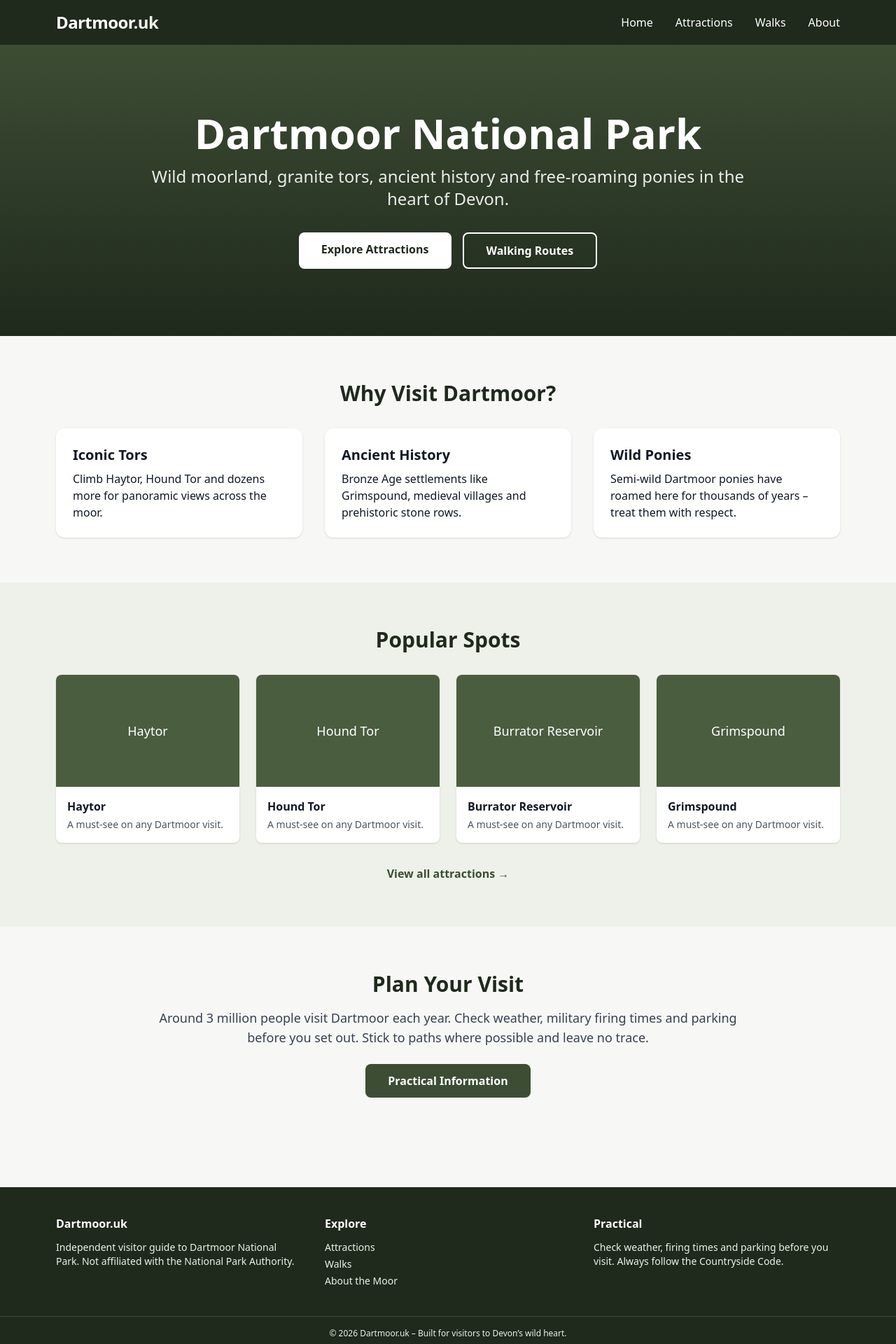
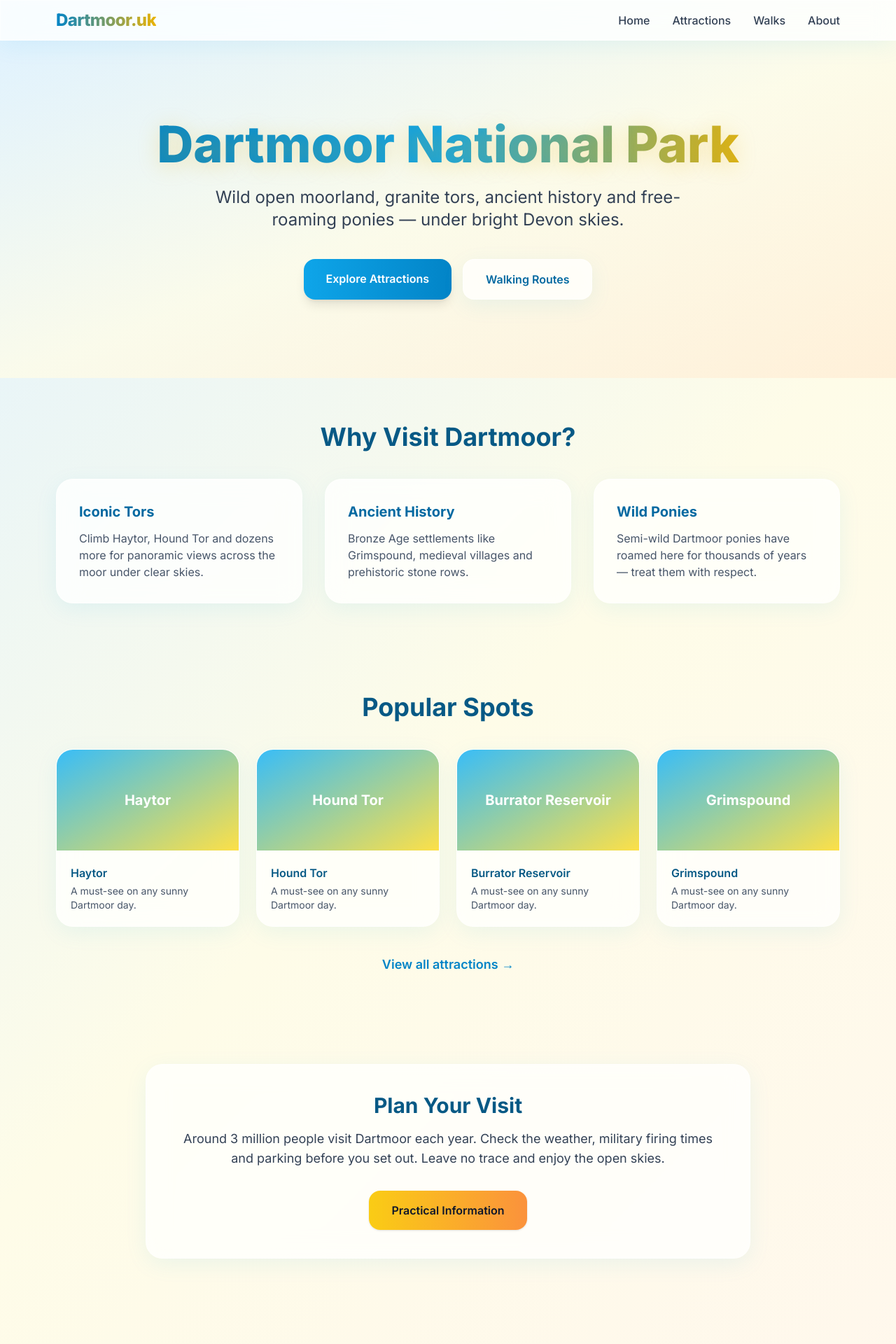
Before and after one commit to walesai/dartmoor-uk, a Next.js app: page / in a window 1280 px wide. Shown: the top 1920 px of the page at 70% size. Built offline with nearby package versions, Linux system fonts and the light colour scheme.

Commit message:
Bright sunny redesign inspired by weather.wales: sky-to-warm gradients, glass cards, vibrant outdoor palette

```diff
--- a/app/about/page.js
+++ b/app/about/page.js
@@ -6,13 +6,13 @@ export const metadata = {
 export default function About() {
   return (
     <div className="max-w-4xl mx-auto px-4 py-12">
-      <h1 className="text-4xl font-bold text-moor-900 mb-6">About Dartmoor</h1>
+      <h1 className="text-4xl md:text-5xl font-extrabold bg-gradient-to-r from-sky-600 to-sun-500 bg-clip-text text-transparent mb-6">About Dartmoor</h1>
 
-      <div className="prose prose-lg max-w-none">
-        <p>Dartmoor National Park covers 954 km² (368 square miles) of southern Devon. Designated in 1951, it is the largest open space in southern England and features the highest upland in the region.</p>
+      <div className="glass rounded-3xl p-8 md:p-10 space-y-6 text-slate-700">
+        <p className="text-lg">Dartmoor National Park covers 954 km² (368 square miles) of southern Devon. Designated in 1951, it is the largest open space in southern England and features the highest upland in the region.</p>
 
-        <h2>Key Facts</h2>
-        <ul>
+        <h2 className="text-2xl font-bold text-sky-700">Key Facts</h2>
+        <ul className="list-disc pl-5 space-y-1">
           <li>Highest point: High Willhays at 621 m (2,039 ft)</li>
           <li>Around 34,500 people live within the park</li>
           <li>Approximately 90% of the land is used for farming</li>
@@ -20,14 +20,14 @@ export default function About() {
           <li>Visitor numbers typically around 3 million per year with significant economic contribution</li>
         </ul>
 
-        <h2>Practical Information</h2>
-        <p>The official National Park Authority website is dartmoor.gov.uk – use it for the latest on parking, visitor centres, camping maps and conservation work.</p>
+        <h2 className="text-2xl font-bold text-sky-700">Practical Information</h2>
+        <p>The official National Park Authority website is dartmoor.gov.uk — use it for the latest on parking, visitor centres, camping maps and conservation work.</p>
         <p>This site (Dartmoor.uk) is an independent guide aimed at helping visitors plan trips, discover attractions and understand the landscape.</p>
 
-        <h2>Getting There</h2>
+        <h2 className="text-2xl font-bold text-sky-700">Getting There</h2>
         <p>Dartmoor is easily reached from Exeter (about 30–40 minutes) and Plymouth. The A30 and A38 provide main access. Public transport options exist but a car is most convenient for exploring remote areas.</p>
 
-        <h2>Countryside Code</h2>
+        <h2 className="text-2xl font-bold text-sky-700">Countryside Code</h2>
         <p>Respect the environment, close gates, keep dogs under control, take litter home and leave no trace. The moor is a working landscape of farms, commons and conservation areas.</p>
       </div>
     </div>
--- a/app/globals.css
+++ b/app/globals.css
@@ -3,5 +3,25 @@
 @tailwind utilities;
 
 body {
-  @apply bg-moor-50 text-gray-900;
+  @apply bg-sunny text-slate-800 min-h-screen;
+  font-family: 'Inter', system-ui, sans-serif;
 }
+
+.glass {
+  background: rgba(255, 255, 255, 0.82);
+  backdrop-filter: blur(16px) saturate(180%);
+  border: 1px solid rgba(255, 255, 255, 0.5);
+  box-shadow: 0 8px 32px rgba(14, 165, 233, 0.08);
+}
+
+.card-hover {
+  transition: all 0.25s ease;
+}
+.card-hover:hover {
+  transform: translateY(-4px);
+  box-shadow: 0 16px 40px -8px rgba(14, 165, 233, 0.18);
+}
+
+.hero-glow {
+  text-shadow: 0 4px 30px rgba(234, 179, 8, 0.25);
+}
--- a/app/layout.js
+++ b/app/layout.js
@@ -4,12 +4,15 @@ import Footer from '../components/Footer';
 
 export const metadata = {
   title: 'Dartmoor.uk | Explore Dartmoor National Park',
-  description: 'Visitor guide to Dartmoor National Park – walks, attractions, history, practical information and the best of the moor.',
+  description: 'Bright visitor guide to Dartmoor National Park – walks, attractions, history and the best of the moor.',
 };
 
 export default function RootLayout({ children }) {
   return (
     <html lang="en">
+      <head>
+        <link href="https://fonts.googleapis.com/css2?family=Inter:wght@400;500;600;700;800&display=swap" rel="stylesheet" />
+      </head>
       <body>
         <Header />
         <main className="min-h-screen">{children}</main>
--- a/app/page.js
+++ b/app/page.js
@@ -3,59 +3,72 @@ import Link from 'next/link';
 export default function Home() {
   return (
     <div>
-      <section className="relative bg-gradient-to-b from-moor-700 to-moor-900 text-white py-24 px-4 text-center">
-        <div className="max-w-4xl mx-auto">
-          <h1 className="text-5xl md:text-6xl font-bold mb-4">Dartmoor National Park</h1>
-          <p className="text-xl md:text-2xl mb-8 opacity-90">Wild moorland, granite tors, ancient history and free-roaming ponies in the heart of Devon.</p>
+      <section className="relative py-28 px-4 text-center overflow-hidden">
+        <div className="absolute inset-0 bg-gradient-to-br from-sky-100 via-sun-50 to-warm-100 opacity-80" />
+        <div className="relative max-w-4xl mx-auto">
+          <h1 className="text-5xl md:text-7xl font-extrabold mb-6 hero-glow bg-gradient-to-r from-sky-600 via-sky-500 to-sun-500 bg-clip-text text-transparent">
+            Dartmoor National Park
+          </h1>
+          <p className="text-xl md:text-2xl mb-10 text-slate-700 max-w-2xl mx-auto">
+            Wild open moorland, granite tors, ancient history and free-roaming ponies — under bright Devon skies.
+          </p>
           <div className="flex flex-col sm:flex-row gap-4 justify-center">
-            <Link href="/attractions" className="bg-white text-moor-900 px-8 py-3 rounded-lg font-semibold hover:bg-moor-50">Explore Attractions</Link>
-            <Link href="/walks" className="border-2 border-white px-8 py-3 rounded-lg font-semibold hover:bg-white hover:text-moor-900">Walking Routes</Link>
+            <Link href="/attractions" className="bg-gradient-to-r from-sky-500 to-sky-600 text-white px-8 py-4 rounded-2xl font-semibold shadow-lg hover:shadow-xl hover:scale-105 transition">
+              Explore Attractions
+            </Link>
+            <Link href="/walks" className="glass px-8 py-4 rounded-2xl font-semibold text-sky-700 hover:bg-white/90 transition">
+              Walking Routes
+            </Link>
           </div>
         </div>
       </section>
 
       <section className="max-w-6xl mx-auto px-4 py-16">
-        <h2 className="text-3xl font-bold text-moor-900 mb-8 text-center">Why Visit Dartmoor?</h2>
+        <h2 className="text-3xl md:text-4xl font-bold text-sky-800 mb-10 text-center">Why Visit Dartmoor?</h2>
         <div className="grid md:grid-cols-3 gap-8">
-          <div className="bg-white p-6 rounded-xl shadow">
-            <h3 className="text-xl font-semibold mb-2">Iconic Tors</h3>
-            <p>Climb Haytor, Hound Tor and dozens more for panoramic views across the moor.</p>
-          </div>
-          <div className="bg-white p-6 rounded-xl shadow">
-            <h3 className="text-xl font-semibold mb-2">Ancient History</h3>
-            <p>Bronze Age settlements like Grimspound, medieval villages and prehistoric stone rows.</p>
-          </div>
-          <div className="bg-white p-6 rounded-xl shadow">
-            <h3 className="text-xl font-semibold mb-2">Wild Ponies</h3>
-            <p>Semi-wild Dartmoor ponies have roamed here for thousands of years – treat them with respect.</p>
-          </div>
+          {[
+            { title: 'Iconic Tors', text: 'Climb Haytor, Hound Tor and dozens more for panoramic views across the moor under clear skies.' },
+            { title: 'Ancient History', text: 'Bronze Age settlements like Grimspound, medieval villages and prehistoric stone rows.' },
+            { title: 'Wild Ponies', text: 'Semi-wild Dartmoor ponies have roamed here for thousands of years — treat them with respect.' },
+          ].map((item) => (
+            <div key={item.title} className="glass rounded-3xl p-8 card-hover">
+              <h3 className="text-xl font-bold text-sky-700 mb-3">{item.title}</h3>
+              <p className="text-slate-600">{item.text}</p>
+            </div>
+          ))}
         </div>
       </section>
 
-      <section className="bg-moor-100 py-16">
+      <section className="py-16">
         <div className="max-w-6xl mx-auto px-4">
-          <h2 className="text-3xl font-bold text-moor-900 mb-8 text-center">Popular Spots</h2>
+          <h2 className="text-3xl md:text-4xl font-bold text-sky-800 mb-10 text-center">Popular Spots</h2>
           <div className="grid md:grid-cols-2 lg:grid-cols-4 gap-6">
-            {["Haytor", "Hound Tor", "Burrator Reservoir", "Grimspound"].map((spot) => (
-              <div key={spot} className="bg-white rounded-lg overflow-hidden shadow hover:shadow-lg transition">
-                <div className="h-40 bg-moor-600 flex items-center justify-center text-white text-lg font-medium">{spot}</div>
-                <div className="p-4">
-                  <h3 className="font-semibold">{spot}</h3>
-                  <p className="text-sm text-gray-600 mt-1">A must-see on any Dartmoor visit.</p>
+            {['Haytor', 'Hound Tor', 'Burrator Reservoir', 'Grimspound'].map((spot) => (
+              <div key={spot} className="glass rounded-3xl overflow-hidden card-hover">
+                <div className="h-36 bg-gradient-to-br from-sky-400 to-sun-300 flex items-center justify-center text-white text-xl font-bold">
+                  {spot}
+                </div>
+                <div className="p-5">
+                  <h3 className="font-semibold text-sky-800">{spot}</h3>
+                  <p className="text-sm text-slate-600 mt-1">A must-see on any sunny Dartmoor day.</p>
                 </div>
               </div>
             ))}
           </div>
-          <div className="text-center mt-8">
-            <Link href="/attractions" className="text-moor-700 font-semibold hover:underline">View all attractions →</Link>
+          <div className="text-center mt-10">
+            <Link href="/attractions" className="text-sky-600 font-semibold hover:underline text-lg">View all attractions →</Link>
           </div>
         </div>
       </section>
 
       <section className="max-w-4xl mx-auto px-4 py-16 text-center">
-        <h2 className="text-3xl font-bold text-moor-900 mb-4">Plan Your Visit</h2>
-        <p className="text-lg text-gray-700 mb-6">Around 3 million people visit Dartmoor each year. Check weather, military firing times and parking before you set out. Stick to paths where possible and leave no trace.</p>
-        <Link href="/about" className="inline-block bg-moor-700 text-white px-8 py-3 rounded-lg font-semibold hover:bg-moor-900">Practical Information</Link>
+        <div className="glass rounded-3xl p-10">
+          <h2 className="text-3xl font-bold text-sky-800 mb-4">Plan Your Visit</h2>
+          <p className="text-lg text-slate-700 mb-8">Around 3 million people visit Dartmoor each year. Check the weather, military firing times and parking before you set out. Leave no trace and enjoy the open skies.</p>
+          <Link href="/about" className="inline-block bg-gradient-to-r from-sun-400 to-warm-400 text-slate-900 px-8 py-4 rounded-2xl font-semibold shadow hover:shadow-lg transition">
+            Practical Information
+          </Link>
+        </div>
       </section>
     </div>
   );
--- a/components/Footer.js
+++ b/components/Footer.js
@@ -2,27 +2,27 @@ import Link from 'next/link';
 
 export default function Footer() {
   return (
-    <footer className="bg-moor-900 text-moor-100 mt-16">
-      <div className="max-w-6xl mx-auto px-4 py-10 grid md:grid-cols-3 gap-8">
+    <footer className="mt-20 border-t border-sky-100">
+      <div className="max-w-6xl mx-auto px-4 py-10 grid md:grid-cols-3 gap-8 text-slate-700">
         <div>
-          <h3 className="font-semibold text-white mb-3">Dartmoor.uk</h3>
-          <p className="text-sm">Independent visitor guide to Dartmoor National Park. Not affiliated with the National Park Authority.</p>
+          <h3 className="font-bold text-sky-700 mb-3">Dartmoor.uk</h3>
+          <p className="text-sm">Bright independent visitor guide to Dartmoor National Park. Not affiliated with the National Park Authority.</p>
         </div>
         <div>
-          <h3 className="font-semibold text-white mb-3">Explore</h3>
+          <h3 className="font-bold text-sky-700 mb-3">Explore</h3>
           <ul className="space-y-1 text-sm">
-            <li><Link href="/attractions" className="hover:underline">Attractions</Link></li>
-            <li><Link href="/walks" className="hover:underline">Walks</Link></li>
-            <li><Link href="/about" className="hover:underline">About the Moor</Link></li>
+            <li><Link href="/attractions" className="hover:text-sky-600">Attractions</Link></li>
+            <li><Link href="/walks" className="hover:text-sky-600">Walks</Link></li>
+            <li><Link href="/about" className="hover:text-sky-600">About the Moor</Link></li>
           </ul>
         </div>
         <div>
-          <h3 className="font-semibold text-white mb-3">Practical</h3>
-          <p className="text-sm">Check weather, firing times and parking before you visit. Always follow the Countryside Code.</p>
+          <h3 className="font-bold text-sky-700 mb-3">Visit</h3>
+          <p className="text-sm">Check weather, firing times and parking. Leave no trace and enjoy the moor.</p>
         </div>
       </div>
-      <div className="border-t border-moor-700 text-center text-xs py-4">
-        © {new Date().getFullYear()} Dartmoor.uk – Built for visitors to Devon’s wild heart.
+      <div className="text-center text-xs text-slate-500 py-4">
+        © {new Date().getFullYear()} Dartmoor.uk – Made for sunny days on the moor ☀️
       </div>
     </footer>
   );
--- a/components/Header.js
+++ b/components/Header.js
@@ -7,28 +7,27 @@ export default function Header() {
   const [open, setOpen] = useState(false);
 
   return (
-    <header className="bg-moor-900 text-white shadow-lg">
-      <div className="max-w-6xl mx-auto px-4 py-4 flex items-center justify-between">
-        <Link href="/" className="text-2xl font-bold tracking-tight">
-          Dartmoor<span className="text-moor-100">.uk</span>
+    <header className="glass sticky top-0 z-50">
+      <div className="max-w-6xl mx-auto px-4 py-3 flex items-center justify-between">
+        <Link href="/" className="text-2xl font-extrabold tracking-tight bg-gradient-to-r from-sky-600 to-sun-500 bg-clip-text text-transparent">
+          Dartmoor.uk
         </Link>
-        <nav className="hidden md:flex space-x-8">
-          <Link href="/" className="hover:text-moor-100">Home</Link>
-          <Link href="/attractions" className="hover:text-moor-100">Attractions</Link>
-          <Link href="/walks" className="hover:text-moor-100">Walks</Link>
-          <Link href="/about" className="hover:text-moor-100">About</Link>
+        <nav className="hidden md:flex space-x-8 font-medium text-slate-700">
+          <Link href="/" className="hover:text-sky-600 transition">Home</Link>
+          <Link href="/attractions" className="hover:text-sky-600 transition">Attractions</Link>
+          <Link href="/walks" className="hover:text-sky-600 transition">Walks</Link>
+          <Link href="/about" className="hover:text-sky-600 transition">About</Link>
         </nav>
-        <button className="md:hidden" onClick={() => setOpen(!open)}>
-          <span className="sr-only">Menu</span>
+        <button className="md:hidden text-2xl text-sky-700" onClick={() => setOpen(!open)}>
           ☰
         </button>
       </div>
       {open && (
-        <div className="md:hidden bg-moor-700 px-4 py-3 space-y-2">
-          <Link href="/" className="block" onClick={() => setOpen(false)}>Home</Link>
-          <Link href="/attractions" className="block" onClick={() => setOpen(false)}>Attractions</Link>
-          <Link href="/walks" className="block" onClick={() => setOpen(false)}>Walks</Link>
-          <Link href="/about" className="block" onClick={() => setOpen(false)}>About</Link>
+        <div className="md:hidden glass border-t px-4 py-3 space-y-2 text-slate-700">
+          <Link href="/" className="block py-1" onClick={() => setOpen(false)}>Home</Link>
+          <Link href="/attractions" className="block py-1" onClick={() => setOpen(false)}>Attractions</Link>
+          <Link href="/walks" className="block py-1" onClick={() => setOpen(false)}>Walks</Link>
+          <Link href="/about" className="block py-1" onClick={() => setOpen(false)}>About</Link>
         </div>
       )}
     </header>
--- a/tailwind.config.js
+++ b/tailwind.config.js
@@ -7,13 +7,31 @@ module.exports = {
   theme: {
     extend: {
       colors: {
-        moor: {
-          50: '#f7f8f5',
-          100: '#eef1e9',
-          600: '#4a5d3f',
-          700: '#3d4d34',
-          900: '#1f291c',
+        sky: {
+          50: '#f0f9ff',
+          100: '#e0f2fe',
+          200: '#bae6fd',
+          400: '#38bdf8',
+          500: '#0ea5e9',
+          600: '#0284c7',
+        },
+        sun: {
+          50: '#fefce8',
+          100: '#fef9c3',
+          200: '#fef08a',
+          300: '#fde047',
+          400: '#facc15',
+          500: '#eab308',
+        },
+        warm: {
+          50: '#fff7ed',
+          100: '#ffedd5',
+          200: '#fed7aa',
+          400: '#fb923c',
         }
+      },
+      backgroundImage: {
+        'sunny': 'linear-gradient(135deg, #e0f2fe 0%, #fefce8 50%, #fff7ed 100%)',
       }
     },
   },
```
Also changed, not shown: app/attractions/page.js (+9 -9 lines), app/walks/page.js (+13 -13 lines).
